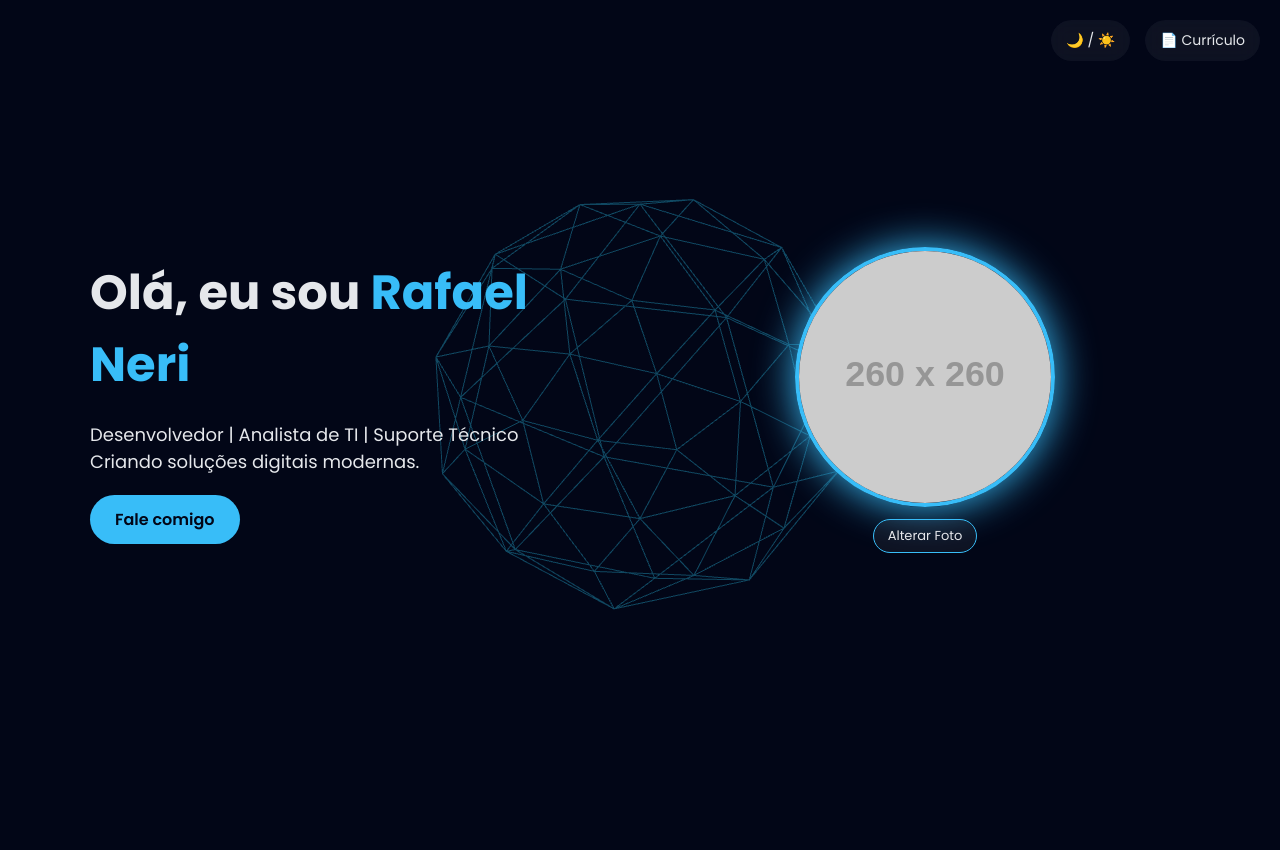
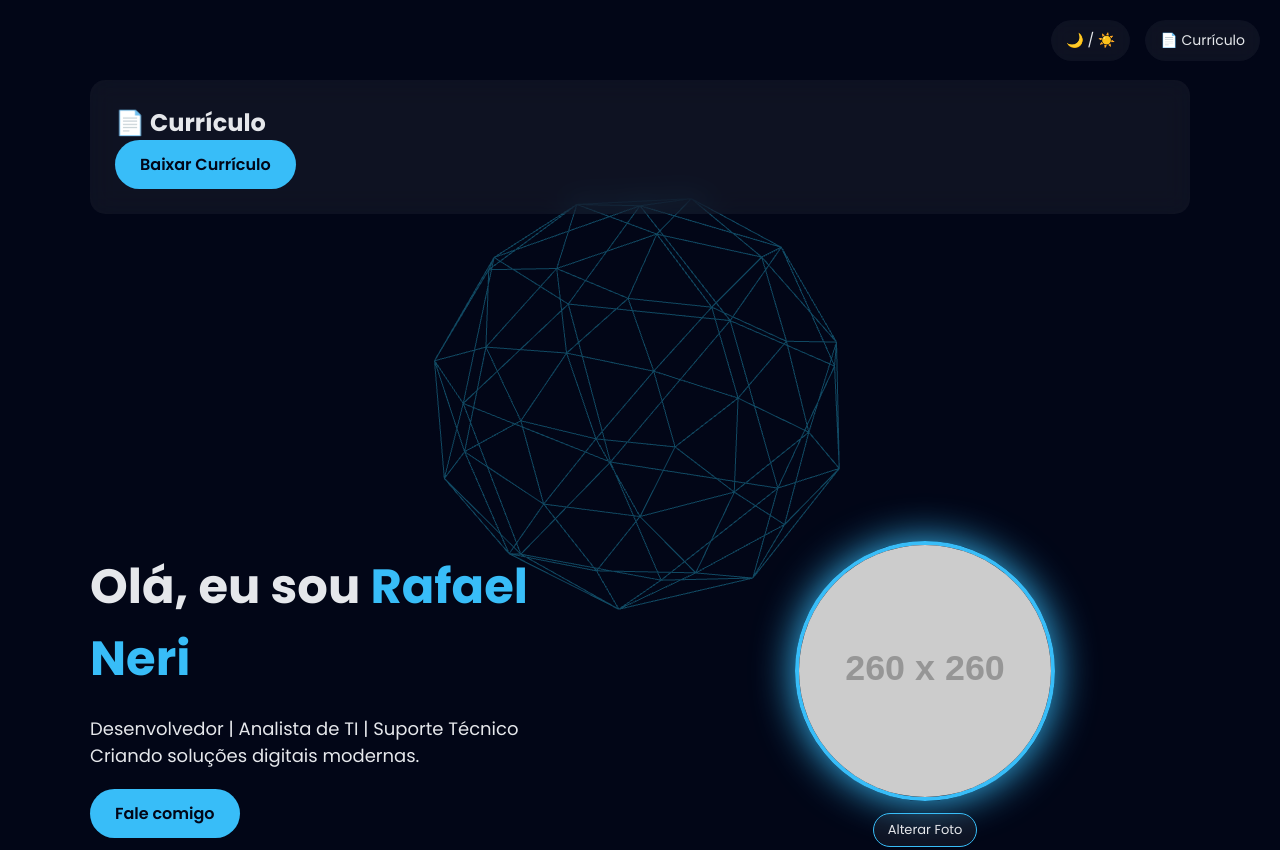
Before and after one commit to krejos/nerirafa.github.io, a plain HTML site: page index.html in a window 1280 px wide. Shown: the top 850 px of the page. Drawn offline with nearby package versions, Linux system fonts and the light colour scheme; placeholder pictures from the web are drawn by us.

Commit message:
Update index.html

```diff
--- a/index.html
+++ b/index.html
@@ -1,3 +1,4 @@
+
 <!DOCTYPE html>
 <html lang="pt-BR">
 <head>
@@ -5,6 +6,14 @@
 <meta name="viewport" content="width=device-width, initial-scale=1.0">
 
 <title>Portfólio | Rafael Neri</title>
+
+<section class="card">
+    <h2>📄 Currículo</h2>
+    <a href="curriculo.pdf" download class="btn">
+        Baixar Currículo
+    </a>
+</section>
+
 
 <link href="https://fonts.googleapis.com/css2?family=Poppins:wght@300;400;600;700&display=swap" rel="stylesheet">
 
```
